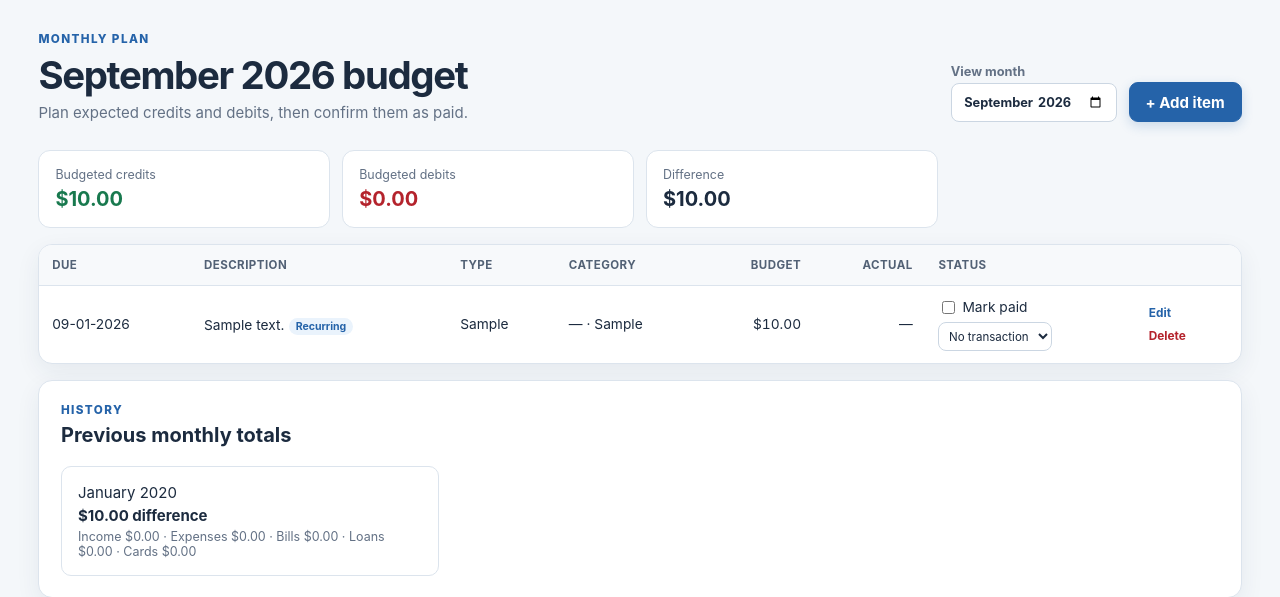
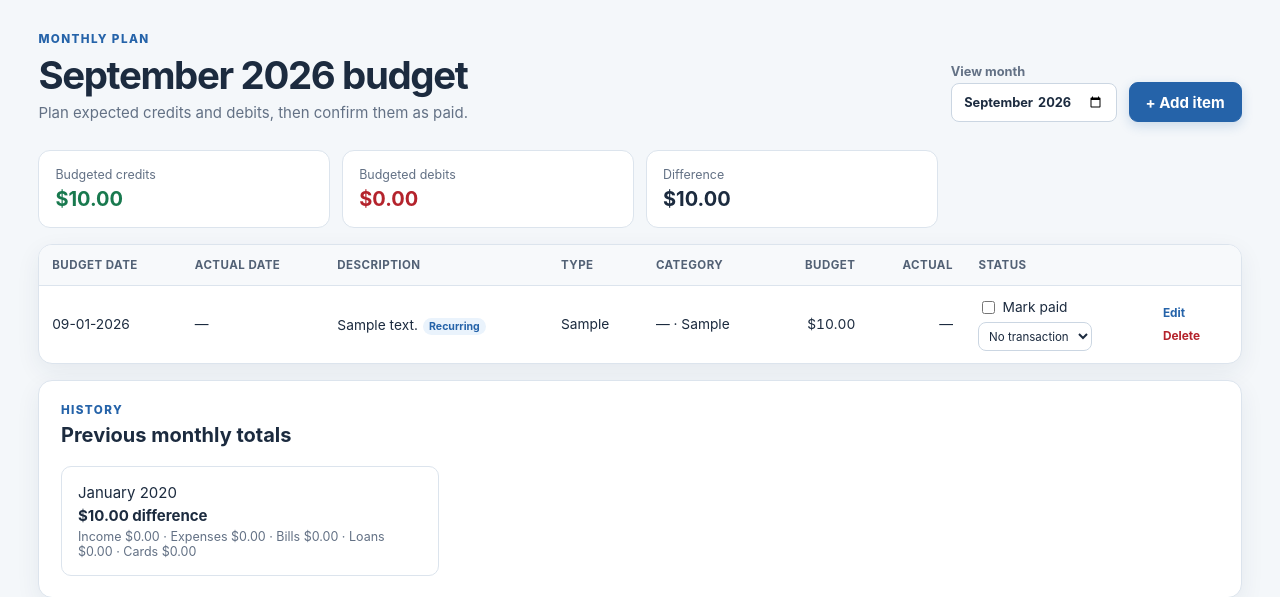
Before and after one commit to ericthefree/personal-finance, a Flask app: page /budget in a window 1280 px wide. Shown: the part 70-667 px from the top of the page. Run offline with Flask 3, Linux system fonts and the light colour scheme; data comes from the database, SQL or seed files in the repository; tables that the repository leaves empty hold one stand-in row (values such as "Sample post").

Commit message:
Align salary transactions with budget periods
Amp-Thread-ID: https://ampcode.com/threads/T-01a02684-4501-76ef-8b88-cbd2e86041bb
Co-authored-by: Eric Freeman <ericthefree@outlook.com>

```diff
--- a/personal_finance/routes.py
+++ b/personal_finance/routes.py
@@ -88,6 +88,96 @@ def recurrence_interval(value):
 
 def match_text(value):
     return " ".join((value or "").casefold().split())
+
+
+def recurring_budget_day(transaction):
+    is_salary = (
+        transaction.transaction_type == "Income" and transaction.subcategory == "Salary"
+    ) or "salary" in match_text(transaction.display_description)
+    if not is_salary:
+        return transaction.bank_date.day
+    if transaction.bank_date < transaction.budget_month:
+        return 1
+    if transaction.bank_date.day < 15:
+        return 15
+    return transaction.bank_date.day
+
+
+def sync_recurring_budget_month(transaction, previous_month):
+    if not transaction.is_recurring or transaction.budget_month == previous_month:
+        return
+    template = RecurringTemplate.query.filter_by(
+        created_from_transaction_id=transaction.id,
+        active=True,
+    ).first()
+    if template:
+        template.anchor_month = transaction.budget_month
+        template.day_of_month = recurring_budget_day(transaction)
+        for item in BudgetItem.query.filter_by(recurring_template_id=template.id).filter(
+            BudgetItem.deleted_at.is_(None)
+        ):
+            record = MonthRecord.query.filter_by(month=item.month).first()
+            if not record or not record.closed:
+                item.due_date = due_date_for(item.month, template.day_of_month)
+        item = BudgetItem.query.filter_by(
+            month=transaction.budget_month,
+            recurring_template_id=template.id,
+        ).filter(BudgetItem.deleted_at.is_(None)).first()
+        if not item:
+            item = BudgetItem(
+                month=transaction.budget_month,
+                due_date=due_date_for(transaction.budget_month, template.day_of_month),
+                description=template.description,
+                amount=template.amount,
+                transaction_type=template.transaction_type,
+                parent_category=template.parent_category,
+                subcategory=template.subcategory,
+                is_reimbursement=template.is_reimbursement,
+                recurring_template_id=template.id,
+            )
+            db.session.add(item)
+    else:
+        candidates = []
+        description = match_text(transaction.display_description)
+        for item in BudgetItem.query.filter_by(month=transaction.budget_month).filter(
+            BudgetItem.recurring_template_id.is_not(None),
+            BudgetItem.transaction_id.is_(None),
+            BudgetItem.transaction_split_id.is_(None),
+            BudgetItem.deleted_at.is_(None),
+        ):
+            same_description = match_text(item.description) == description
+            same_category = bool(
+                transaction.parent_category
+                and item.transaction_type == transaction.transaction_type
+                and item.parent_category == transaction.parent_category
+                and (
+                    not transaction.subcategory
+                    or item.subcategory == transaction.subcategory
+                )
+            )
+            if same_description or same_category:
+                candidates.append(item)
+        if not candidates:
+            return
+        candidates.sort(key=lambda item: abs((item.due_date - transaction.bank_date).days))
+        if len(candidates) > 1 and abs(
+            (candidates[0].due_date - transaction.bank_date).days
+        ) == abs((candidates[1].due_date - transaction.bank_date).days):
+            return
+        item = candidates[0]
+
+    for old_item in BudgetItem.query.filter_by(transaction_id=transaction.id).filter(
+        BudgetItem.id != item.id,
+        BudgetItem.deleted_at.is_(None),
+    ):
+        record = MonthRecord.query.filter_by(month=old_item.month).first()
+        if not record or not record.closed:
+            old_item.transaction_id = None
+            old_item.actual_amount = None
+            old_item.paid = False
+    item.transaction_id = transaction.id
+    item.transaction_split_id = None
+    item.actual_amount = transaction.amount
 
 
 def require_date_in_month(value, month):
@@ -296,6 +386,7 @@ def transaction_matches(transaction_id):
 @bp.post("/transactions/<int:transaction_id>/edit")
 def edit_transaction(transaction_id):
     transaction = db.get_or_404(Transaction, transaction_id)
+    previous_budget_month = transaction.budget_month
     try:
         amount = form_decimal("amount")
     except ValueError as exc:
@@ -367,6 +458,7 @@ def edit_transaction(transaction_id):
                 budget_item.parent_category = template.parent_category
                 budget_item.subcategory = template.subcategory
                 budget_item.is_reimbursement = template.is_reimbursement
+    sync_recurring_budget_month(transaction, previous_budget_month)
     db.session.commit()
     flash(f"Updated {len(targets)} transaction(s).", "success")
     return redirect(transaction_location(transaction_id))
@@ -404,7 +496,7 @@ def toggle_recurring(transaction_id):
             template = RecurringTemplate(
                 description=transaction.display_description,
                 amount=transaction.amount,
-                day_of_month=transaction.bank_date.day,
+                day_of_month=recurring_budget_day(transaction),
                 anchor_month=transaction.budget_month,
                 interval_months=interval,
                 transaction_type=transaction.transaction_type,
@@ -426,7 +518,7 @@ def toggle_recurring(transaction_id):
             db.session.add(
                 BudgetItem(
                     month=transaction.budget_month,
-                    due_date=due_date_for(transaction.budget_month, transaction.bank_date.day),
+                    due_date=due_date_for(transaction.budget_month, template.day_of_month),
                     description=template.description,
                     amount=template.amount,
                     transaction_type=template.transaction_type,
--- a/personal_finance/templates/budget.html
+++ b/personal_finance/templates/budget.html
@@ -19,11 +19,11 @@
 
 <div class="table-panel">
 <table class="data-table budget-table">
-  <thead><tr><th>Due</th><th>Description</th><th>Type</th><th>Category</th><th class="amount-cell">Budget</th><th class="amount-cell">Actual</th><th>Status</th><th></th></tr></thead>
+  <thead><tr><th>Budget date</th><th>Actual date</th><th>Description</th><th>Type</th><th>Category</th><th class="amount-cell">Budget</th><th class="amount-cell">Actual</th><th>Status</th><th></th></tr></thead>
   <tbody>
   {% for item in items %}
   <tr class="{{ 'paid-row' if item.paid }}">
-    <td data-label="Due">{{ item.due_date|date_us }}</td><td data-label="Description">{{ item.description }}{% if item.recurring_template_id %}<span class="badge">Recurring</span>{% endif %}</td>
+    <td data-label="Budget date">{{ item.due_date|date_us }}</td><td data-label="Actual date">{% if item.transaction %}{{ item.transaction.bank_date|date_us }}{% elif item.transaction_split %}{{ item.transaction_split.transaction.bank_date|date_us }}{% else %}—{% endif %}</td><td data-label="Description">{{ item.description }}{% if item.recurring_template_id %}<span class="badge">Recurring</span>{% endif %}</td>
     <td data-label="Type">{{ item.transaction_type or '—' }}</td><td data-label="Category">{{ item.parent_category or '—' }}{% if item.subcategory %} · {{ item.subcategory }}{% endif %}</td>
     <td data-label="Budget" class="amount-cell">{{ item.amount|currency }}</td><td data-label="Actual" class="amount-cell">{{ item.actual_amount|currency }}</td>
     <td data-label="Status">
@@ -33,7 +33,7 @@
     </td>
     <td>{% if not record or not record.closed %}<button class="icon-button edit-budget mobile-restricted" type="button" data-url="{{ url_for('main.edit_budget_item', item_id=item.id) }}" data-description="{{ item.description }}" data-date="{{ item.due_date.isoformat() }}" data-amount="{{ item.amount }}" data-type="{{ item.transaction_type or '' }}" data-parent="{{ item.parent_category or '' }}" data-subcategory="{{ item.subcategory or '' }}" data-reimbursement="{{ 'true' if item.is_reimbursement else 'false' }}">Edit</button><form action="{{ url_for('main.delete_budget_item', item_id=item.id) }}" method="post" onsubmit="return confirm('Remove this item and disable its future recurrence?')"><input type="hidden" name="csrf_token" value="{{ csrf_token() }}"><button class="icon-button danger">Delete</button></form>{% endif %}</td>
   </tr>
-  {% else %}<tr><td colspan="8" class="empty-state">No budget items for this month.</td></tr>{% endfor %}
+  {% else %}<tr><td colspan="9" class="empty-state">No budget items for this month.</td></tr>{% endfor %}
   </tbody>
 </table>
 </div>
```
Also changed, not shown: tests/test_routes.py (+110 -0 lines).
